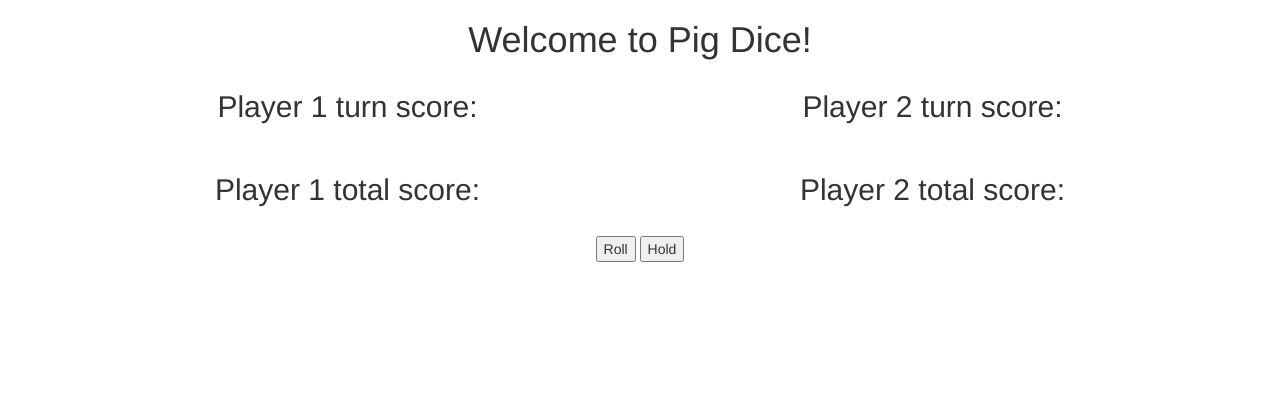
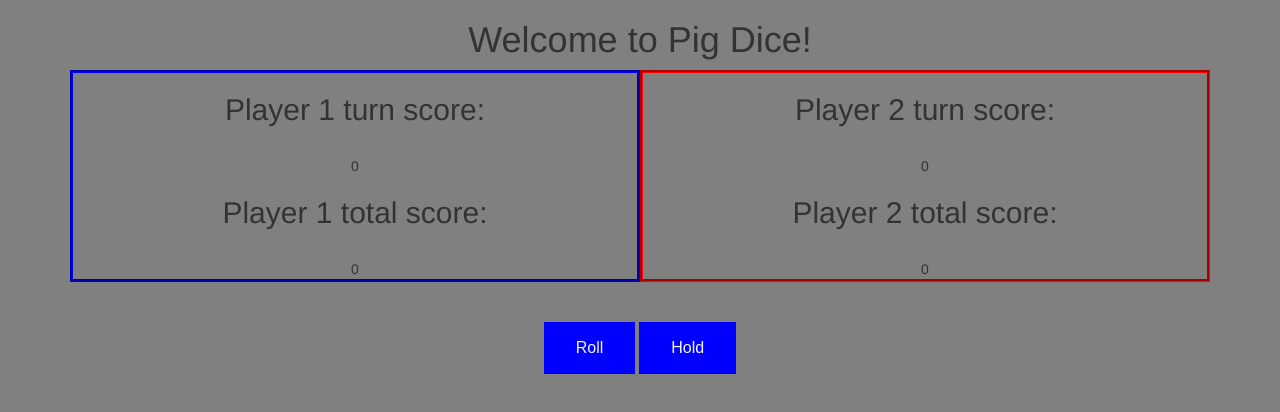
Before and after one commit to duncan19/Pig-dice-.-, a plain HTML site: page index.html in a window 1280 px wide. Drawn offline with Linux system fonts and the light colour scheme.

Commit message:
add styling

```diff
--- a/css/styles.css
+++ b/css/styles.css
@@ -1,3 +1,28 @@
 body {
   text-align: center;
+  background-color:grey;
 }
+.playerOne {
+  background-color: blue;
+}
+.playerTwo {
+  background-color: red;
+}
+#playerOne {
+  border-style:groove;
+  border-color: blue;
+}
+#playerTwo {
+  border-style: groove;
+  border-color: red;
+}
+.button {
+  border: none;
+  color: whitesmoke;
+  padding: 15px 32px;
+  text-align: center;
+  text-decoration: none;
+  display: inline-block;
+  font-size: 16px;
+  font-family: fantasy;
+}
--- a/index.html
+++ b/index.html
@@ -15,20 +15,26 @@
     <h1>Welcome to Pig Dice!</h1>
 
 
-    <div class="row">
-      <div class="col-md-6"><h2> Player 1 turn score: </h2><br><span id="turnBank1"></span></div>
-      <div class="col-md-6"><h2>Player 2 turn score: </h2><br><span id="turnBank2"></span></div>
+    <div class="col-md-6" id="playerOne">
+      <div class="row"><h2> Player 1 turn score: </h2><br><span id="turnBank1">0</span></div>
+      <div class="row"><h2>Player 1 total score: </h2><br><span id="totalBank1">0</span></div>
+
     </div>
 
-    <div class="row">
-      <div class="col-md-6"><h2>Player 1 total score: </h2><br><span id="totalBank1"></span></div>
-      <div class="col-md-6"><h2>Player 2 total score: </h2><br><span id="totalBank2"></span></div>
+    <div class="col-md-6" id="playerTwo">
+      <div class="row"><h2>Player 2 turn score: </h2><br><span id="turnBank2">0</span></div>
+      <div class="row"><h2>Player 2 total score: </h2><br><span id="totalBank2">0</span></div>
     </div>
 
+
+
     <div class="row">
+
       <div class="col-md-12">
-      <button id="roll-btn">Roll</button>
-      <button id="hold-btn">Hold</button>
+          <br>
+          <br>
+      <button id="roll-btn" class="playerOne button">Roll</button>
+      <button id="hold-btn" class="playerOne button">Hold</button>
       </div>
     </div>
     <div>
--- a/js/scripts.js
+++ b/js/scripts.js
@@ -21,11 +21,11 @@ $(document).ready(function(){
     //end turn
    if( currentPlayer === 1){
     currentPlayer = 2
-    console.log("swapped to player 2");
+    $("#roll-btn, #hold-btn").removeClass("playerOne").addClass("playerTwo");
    }
    else if( currentPlayer === 2){
     currentPlayer = 1
-    console.log("swapped to player 1");
+    $("#roll-btn, #hold-btn").removeClass("playerTwo").addClass("playerOne");
    }
     }
     else if (currentDie > 1) {
@@ -63,11 +63,11 @@ $(document).ready(function(){
     //end turn
     if( currentPlayer === 1){
       currentPlayer = 2
-      console.log("swapped to player 2");
+      $("#roll-btn, #hold-btn").removeClass("playerOne").addClass("playerTwo");
      }
      else if( currentPlayer === 2){
       currentPlayer = 1
-      console.log("swapped to player 1");
+      $("#roll-btn, #hold-btn").removeClass("playerTwo").addClass("playerOne");
      }
   })
 
```
